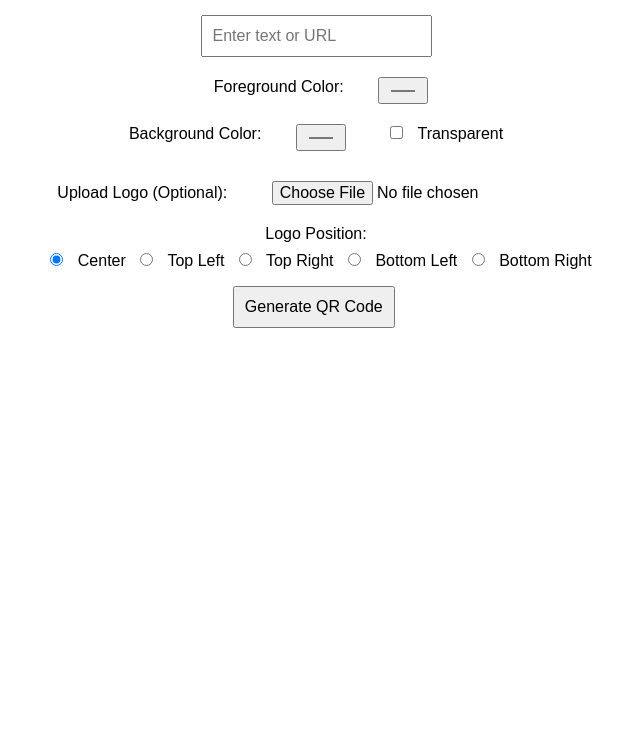
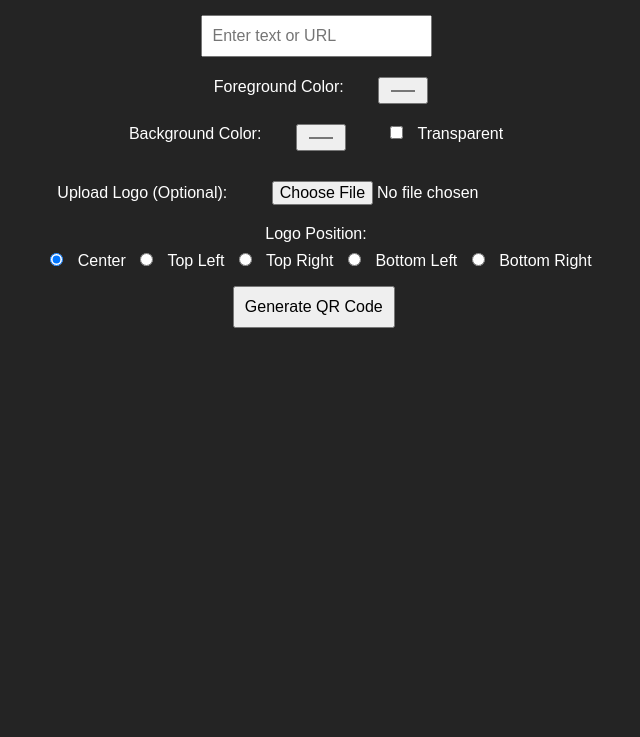
Before and after one commit to ElDuartte/QR-generator, a plain HTML site: page index.html in a window 1280 px wide. Shown: the part 63-800 px from the top of the page, without its empty margins (324-964 px from the left). Drawn offline with Linux system fonts and the light colour scheme.

Commit message:
background color

```diff
--- a/index.html
+++ b/index.html
@@ -10,6 +10,8 @@
 			font-family: Arial, sans-serif;
 			text-align: center;
 			margin: 20px;
+			background-color: #242424;
+			color: white;
 		}
 
 		#qrcode {
```
